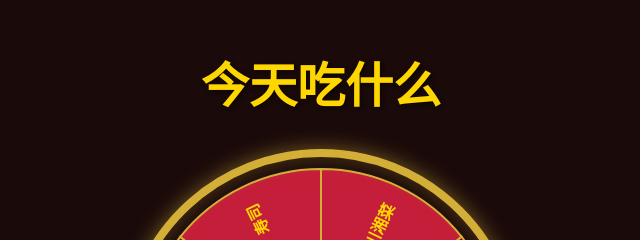
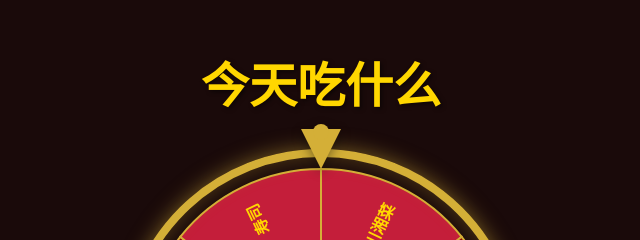
Before and after one commit to alexgg1122/zhuanpanTest260607, a plain HTML site: page index.html in a window 1280 px wide. Shown: the part 102-342 px from the top of the page, 319-959 px from the left. Drawn offline with Linux system fonts and the light colour scheme; a web font is replaced by a local one.

Commit message:
feat: 添加转盘结果指向箭头

```diff
--- a/index.html
+++ b/index.html
@@ -46,6 +46,32 @@
       border: 8px solid #D4AF37;
       border-radius: 50%;
       box-shadow: 0 0 20px rgba(212, 175, 55, 0.5), inset 0 0 20px rgba(212, 175, 55, 0.3);
+    }
+
+    .pointer {
+      position: absolute;
+      top: -20px;
+      left: 50%;
+      transform: translateX(-50%);
+      width: 0;
+      height: 0;
+      border-left: 20px solid transparent;
+      border-right: 20px solid transparent;
+      border-top: 40px solid #D4AF37;
+      filter: drop-shadow(0 4px 6px rgba(0,0,0,0.4));
+      z-index: 10;
+    }
+
+    .pointer::after {
+      content: '';
+      position: absolute;
+      top: -45px;
+      left: 50%;
+      transform: translateX(-50%);
+      width: 16px;
+      height: 16px;
+      background: #D4AF37;
+      border-radius: 50%;
     }
 
     #wheelCanvas {
@@ -110,6 +136,7 @@
   <h1 class="title">今天吃什么</h1>
 
   <div class="wheel-container">
+    <div class="pointer"></div>
     <div class="wheel-border"></div>
     <canvas id="wheelCanvas" width="400" height="400"></canvas>
     <button class="center-btn" id="spinBtn">开始</button>
```
